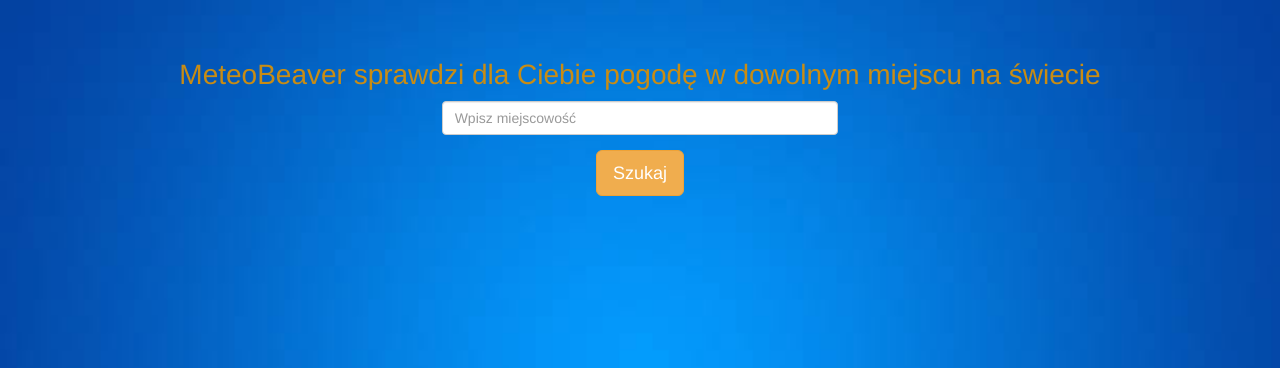
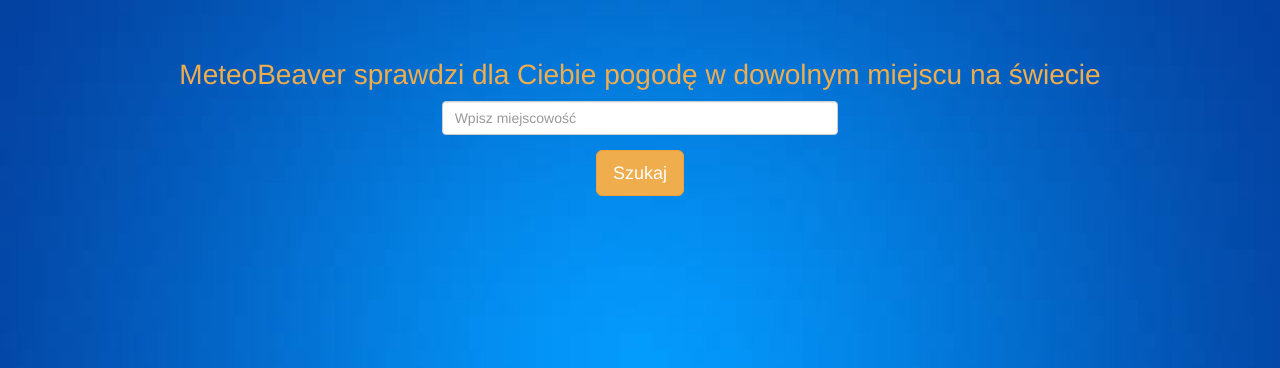
Before and after one commit to DzoanaZ/Aplikacje-internetowe2, a Django app: page / in a window 1280 px wide. Shown: the part 52-420 px from the top of the page. Run offline with Django 3.2, Linux system fonts and the light colour scheme; some libraries are stand-ins or nearby versions.

Commit message:
Zmiana głównego koloru czcionki

```diff
--- a/forecast/static/css/forecast.css
+++ b/forecast/static/css/forecast.css
@@ -1,6 +1,6 @@
 #homewelcome, #message {
 	text-align: center;
-	color: rgb(200,140,20);
+	color: rgb(240,173,78);
 }
 #timer, h3 {
 	color: rgb(190,190,190);
```
